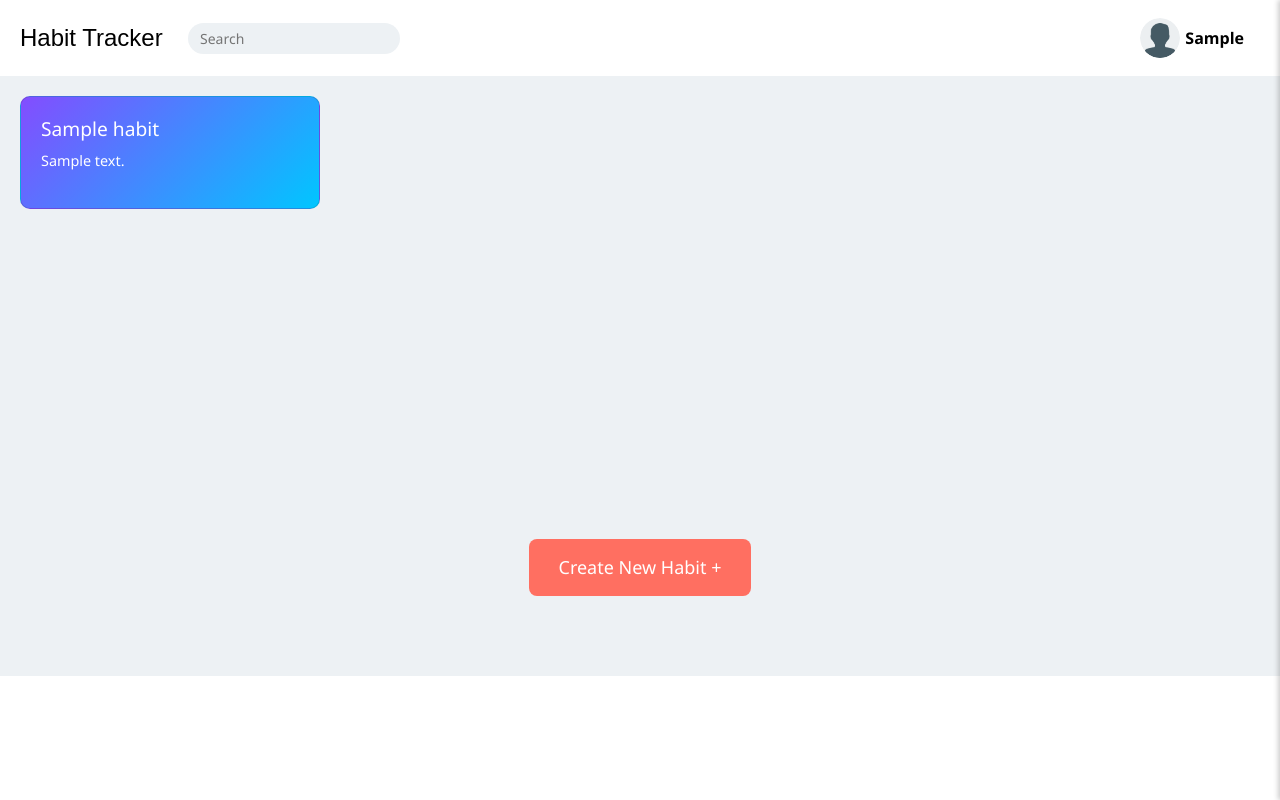
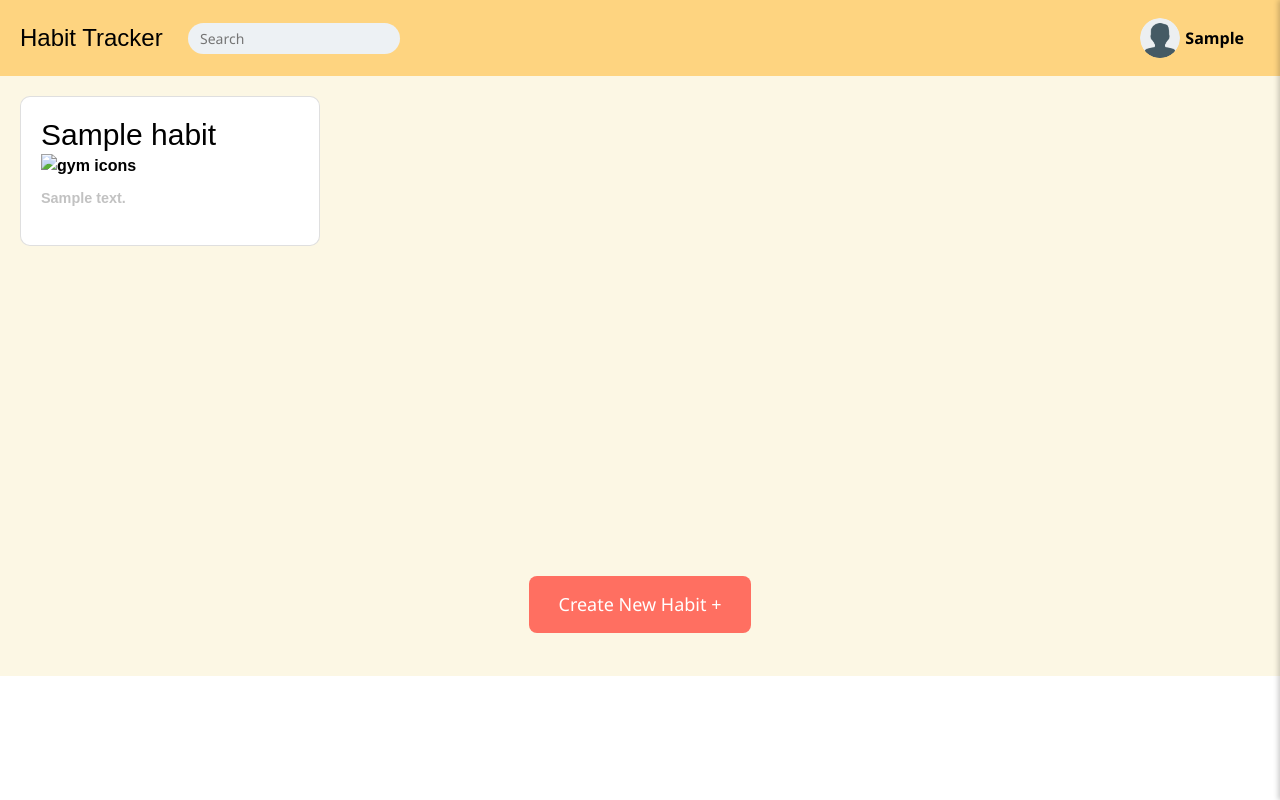
Before and after one commit to dhyan-s/habit-tracker-idp, a Flask app: page / in a window 1280 px wide. Run offline with Flask 3, Linux system fonts and the light colour scheme; a user stored in the database is signed in; tables that the repository leaves empty hold one stand-in row (values such as "Sample post"); data that the repository does not hold is empty; some libraries are stand-ins or nearby versions; some web fonts are replaced.

Commit message:
changed some basic stuff

```diff
--- a/website/static/styles/homepage.css
+++ b/website/static/styles/homepage.css
@@ -1,5 +1,5 @@
 main {
-    background-color: #edf1f4;
+    background-color: #fcf7e4;
     height: 600px;
 }
 
@@ -88,7 +88,7 @@ header ul {
     display: flex;
     justify-content: space-between;
     align-items: center;
-    background-color: white;
+    background-color: #fed480;
     padding: 10px 20px;
     color: black;
     box-shadow: 0 4px 8px rgba(0, 0, 0, 0.2);
@@ -448,10 +448,12 @@ header ul {
     width: 300px;
     padding: 20px;
     border-radius: 10px;
-    background: linear-gradient(135deg, #834dff, #00c6ff);
-    color: #fff;
+    background: white;
+    color: black;
+    font-weight: bold;
     cursor: pointer;
     transition: transform 0.2s ease;
+    font-family: Arial, Helvetica, sans-serif;
 }
 
 .card:hover {
@@ -460,10 +462,11 @@ header ul {
 
 .card h3 {
     margin: 0;
-    font-size: 1.2em;
+    font-size: 30px;
 }
 
 .card p {
     margin-top: 10px;
     font-size: 0.9em;
+    color: #c2c2c2;
 }
--- a/website/templates/homepage.html
+++ b/website/templates/homepage.html
@@ -66,6 +66,7 @@
         <div id="content">
             <div class="card" style="display: none;">
                 <h3 class="habit-title">Exercise</h3>
+                <img href="static/images/gym.png" title="gym icons">
                 <p class="habit-notes">Go to gym for 1 hour a day</p>
                 <div class="habit-details hidden">
                     <p class="habit-count-label">Times Completed: <span class="habit-count">20</span></p>
```
Also changed, not shown: website/static/images/gym.png (added).
